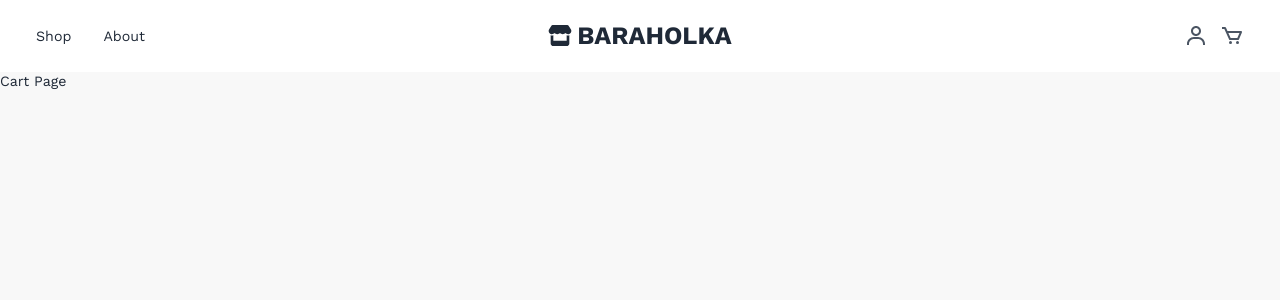
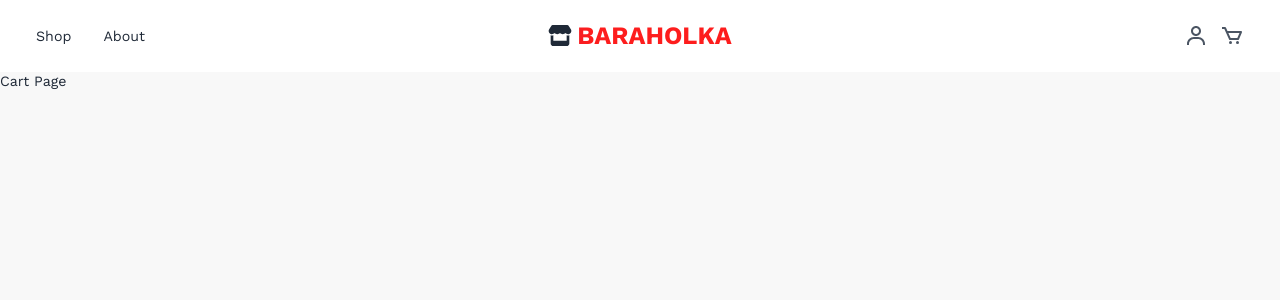
Before and after one commit to MaxOldgood/baraholka, a React (Vite) app: page /baraholka/cart in a window 1280 px wide. In both pictures the pointer is over the link "BARAHOLKA". Shown: the top 300 px of the page. Built offline with nearby package versions, Linux system fonts and the light colour scheme.

Commit message:
fix: animate logo hover

```diff
--- a/src/app/styles/_globals.scss
+++ b/src/app/styles/_globals.scss
@@ -1,11 +1,17 @@
 :root {
   font-family: var(--font-family-base);
+}
+
+html {
+  scroll-behavior: smooth;
+
 }
 
 
 
 body {
   @include fluid-text(16, 14);
+
 
   font-weight: 400;
   line-height: 1.28;
--- a/src/shared/ui/logo/index.module.scss
+++ b/src/shared/ui/logo/index.module.scss
@@ -2,6 +2,22 @@
 
 .logo{
     @include reset-link;
+    user-select: none;
+
+
+    &:hover {
+        background: radial-gradient(circle, rgba(131,58,180,1) 0%, rgba(253,29,29,1) 50%);
+        background-size: 200% auto;
+        background-clip: text;
+        -webkit-background-clip: text;
+        -webkit-text-fill-color: transparent;
+        animation: textflow 5s linear infinite;
+
+        @keyframes textflow {
+            from {background-position: 0% center}
+            to {background-position: 200% center}
+          }
+    }
 
     &__text {
         color: rgb(31, 41, 55);
@@ -13,15 +29,20 @@
         align-items: center;
         gap: 5px;
 
+
+
+
         &::before{
-            content:url('../../assets/icons/logo.svg');
+            content:url('../../assets/icons/logo.svg?react');
             display: inline-block;
             height: 24px;
             width: 24px;
             border-radius: 6px;
+
+
+
+
         }
     }
 
-
-
 }
```
